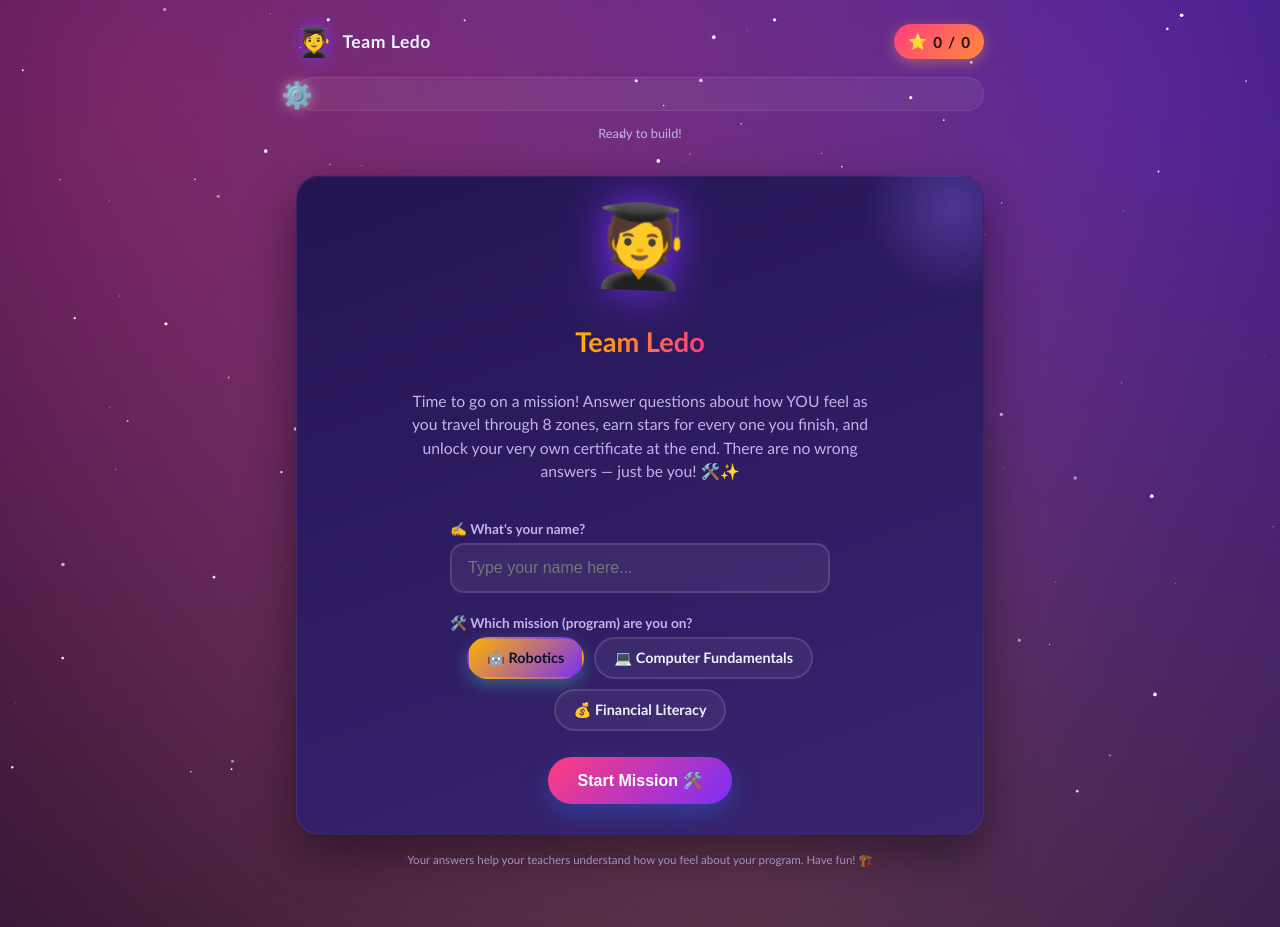
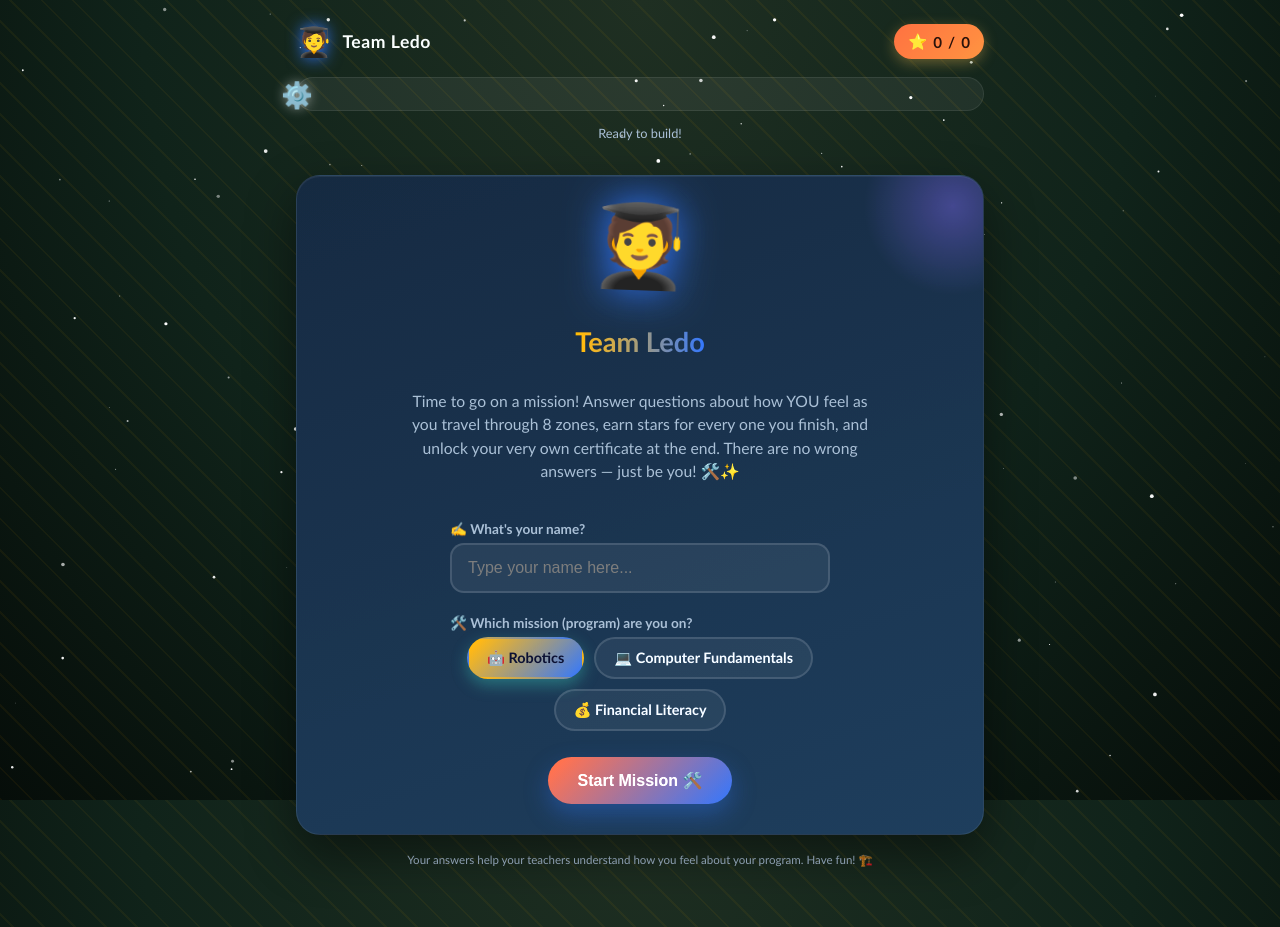
Before and after one commit to alboriamir7-dotcom/Survey, a plain HTML site: page index.html in a window 1280 px wide. Both pictures are taken after a click on the element "🤖 Robotics". Drawn offline with Linux system fonts and the light colour scheme.

Commit message:
Update index.html

```diff
--- a/index.html
+++ b/index.html
@@ -5,41 +5,65 @@
 <meta name="viewport" content="width=device-width, initial-scale=1.0">
 <title>Team Ledo — Mission Survey!</title>
 <style>
-    :root{
-    --bg1:#1a0b3d;
-    --bg2:#2d1b5e;
-    --panel:#241454;
-    --panel-light:#3a2470;
-    --accent:#7b2ff7;
+  :root{
+    --bg1:#0d1b2a;
+    --bg2:#132a3f;
+    --panel:#14273d;
+    --panel-light:#1c3a57;
+    --accent:#2f6fed;
     --accent2:#ffb200;
-    --accent3:#ff3d7f;
-    --pink:#ff3d7f;
+    --accent3:#ff6a3d;
+    --pink:#2f6fed;
     --text:#eaf2ff;
-    --muted:#c3b3e8;
+    --muted:#9fb3c8;
     --good:#3ecf8e;
     --warn:#ff6a3d;
   }
   *{box-sizing:border-box;}
   html,body{margin:0;padding:0;height:100%;}
-    body{
+  body{
     font-family:'Trebuchet MS', 'Segoe UI', system-ui, sans-serif;
-    background:
-      radial-gradient(circle at 15% 20%, rgba(255,61,127,0.35), transparent 45%),
-      radial-gradient(circle at 85% 15%, rgba(123,47,247,0.45), transparent 50%),
-      radial-gradient(circle at 50% 90%, rgba(255,178,0,0.25), transparent 55%),
-      radial-gradient(ellipse at top, #3a2470 0%, var(--bg1) 55%, #0a0420 100%);
-    background-size: 200% 200%;
-    animation: nebulaDrift 18s ease-in-out infinite;
+    background: radial-gradient(ellipse at top, #16324f 0%, var(--bg1) 55%, #060d16 100%);
     color:var(--text);
     min-height:100vh;
     overflow-x:hidden;
     position:relative;
   }
-  @keyframes nebulaDrift{
-    0%,100%{ background-position: 0% 0%, 100% 0%, 50% 100%, 50% 50%; }
-    50%{ background-position: 20% 30%, 80% 20%, 40% 80%, 50% 50%; }
+
+  #stars{ position:fixed; top:0; left:0; width:100%; height:100%; z-index:0; pointer-events:none; }
+
+  /* ---- Mission-themed backgrounds (swap in once a chip is picked) ---- */
+  body.theme-robotics{
+    background:
+      repeating-linear-gradient(45deg, rgba(255,178,0,0.05) 0px, rgba(255,178,0,0.05) 2px, transparent 2px, transparent 22px),
+      radial-gradient(ellipse at top, #1f2f22 0%, #10231a 55%, #060d09 100%);
+    animation: gearPulse 10s ease-in-out infinite;
   }
-  #stars{ position:fixed; top:0; left:0; width:100%; height:100%; z-index:0; pointer-events:none; }
+  @keyframes gearPulse{
+    0%,100%{ filter:brightness(1); }
+    50%{ filter:brightness(1.12); }
+  }
+  body.theme-tech{
+    background:
+      repeating-linear-gradient(0deg, rgba(47,111,237,0.06) 0px, rgba(47,111,237,0.06) 1px, transparent 1px, transparent 26px),
+      repeating-linear-gradient(90deg, rgba(47,111,237,0.06) 0px, rgba(47,111,237,0.06) 1px, transparent 1px, transparent 26px),
+      radial-gradient(ellipse at top, #142338 0%, #0b1626 55%, #05090f 100%);
+    animation: scanGlow 6s linear infinite;
+  }
+  @keyframes scanGlow{
+    0%{ background-position: 0 0, 0 0, 0 0; }
+    100%{ background-position: 0 260px, 260px 0, 0 0; }
+  }
+  body.theme-financial{
+    background:
+      repeating-linear-gradient(45deg, rgba(30,120,60,0.10) 0px, rgba(30,120,60,0.10) 40px, rgba(20,90,45,0.10) 40px, rgba(20,90,45,0.10) 80px),
+      radial-gradient(ellipse at top, #123320 0%, #0c2317 55%, #051209 100%);
+    animation: goldShimmer 8s ease-in-out infinite;
+  }
+  @keyframes goldShimmer{
+    0%,100%{ filter:brightness(1) saturate(1); }
+    50%{ filter:brightness(1.1) saturate(1.25); }
+  }
 
   .wrap{
     position:relative;
@@ -516,6 +540,8 @@ const WEB_APP_URL = "https://script.google.com/macros/s/AKfycbylYsiSYvRNDGigHx75
 async function submitToSheet(state){
   if(!SUBMIT_TO_SHEET) return { skipped:true };
 
+  // One row per answered question (matches the deployed backend's
+  // "rows" format, which also auto-assigns/looks up a Student ID).
   const submittedAt = new Date().toISOString();
   const rows = QUESTIONS.map((q, i)=>({
     student_name: state.name,
@@ -587,12 +613,12 @@ function bank(subject){
     { area:'Cognitive Engagement', text:`I find topics in ${subject} interesting.` },
     { area:'Cognitive Engagement', text:`I look forward to ${subject}.` },
     { area:'Cognitive Engagement', text:`I enjoy learning new things in ${subject}.` },
-    { area:'Cognitive Engagement', text:`I oftend dont feel bored during ${subject}.` },
+    { area:'Cognitive Engagement', text:`I often feel bored during ${subject}.` },
     { area:'Cognitive Engagement', text:`I enjoy being challenged in ${subject}.` },
     // Puzzle Lab — Constructive Coping
     { area:'Constructive Coping', text:`If I don't understand something in ${subject}, I seek help.` },
     { area:'Constructive Coping', text:`If a problem in ${subject} is really difficult, I just work harder.` },
-    { area:'Constructive Coping', text:`When I have a hard ${subject} problem to solve, I dont give up easily.` },
+    { area:'Constructive Coping', text:`When I have a hard ${subject} problem to solve, I give up easily.` },
     { area:'Constructive Coping', text:`Using technology helps me learn science, mathematics or engineering.` },
     { area:'Constructive Coping', text:`If I get stuck, I try something different to solve the problem or complete the task.` },
     // Grow Zone — Growth Mindset
@@ -663,12 +689,20 @@ const footerNote = document.getElementById('footerNote');
 
 /* ---------------- Program chips ---------------- */
 let selectedProgram = '';
+const THEME_CLASS = {
+  'Robotics': 'theme-robotics',
+  'Computer Fundamentals': 'theme-tech',
+  'Financial Literacy': 'theme-financial'
+};
 programChips.addEventListener('click', (e)=>{
   const chip = e.target.closest('.chip');
   if(!chip) return;
   [...programChips.children].forEach(c=>c.classList.remove('selected'));
   chip.classList.add('selected');
   selectedProgram = chip.dataset.val;
+  document.body.classList.remove('theme-robotics','theme-tech','theme-financial');
+  const themeClass = THEME_CLASS[selectedProgram];
+  if(themeClass) document.body.classList.add(themeClass);
   beep(440,0.05);
 });
 
@@ -888,6 +922,7 @@ document.getElementById('restartBtn').addEventListener('click', ()=>{
   document.getElementById('starMax').textContent = MAX_STARS;
   nameInput.value = '';
   selectedProgram = '';
+  document.body.classList.remove('theme-robotics','theme-tech','theme-financial');
   [...programChips.children].forEach(c=>c.classList.remove('selected'));
   zonePips.innerHTML = '';
   showScreen('intro');
```
